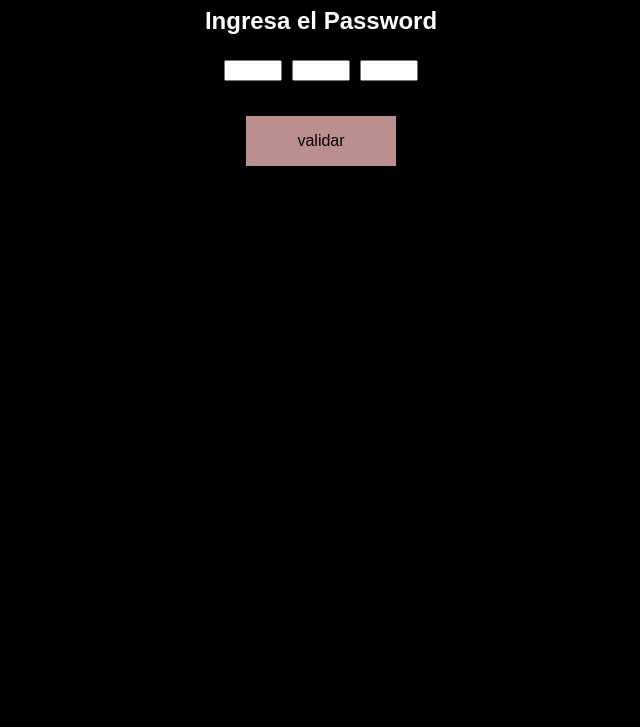
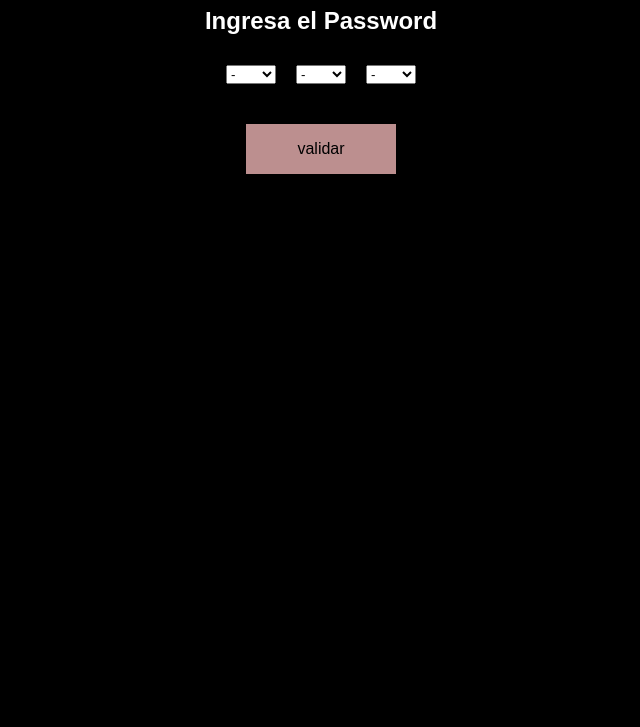
Before and after one commit to DICAVI86/JS_Desafio02_Ejercicios_javaScript, a plain HTML site: page ejercicio03.html in a window 1280 px wide. Shown: the part 73-800 px from the top of the page, without its empty margins (319-959 px from the left). Drawn offline with Linux system fonts and the light colour scheme.

Commit message:
Se desarrollo el JS del ejercicio N3

```diff
--- a/assets/css/style_ej03.css
+++ b/assets/css/style_ej03.css
@@ -14,9 +14,11 @@ h2 {
     justify-content: center;
 }
 
-.numeros input {
+#codigo1,
+#codigo2,
+#codigo3 {
     width: 50px;
-    margin: 5px;
+    margin: 10px;
 }
 
 .boton {
@@ -33,3 +35,14 @@ h2 {
     font-family: Arial, Helvetica, sans-serif;
     font-size: 16px;
 }
+
+.boton button:hover {
+    background-color: rgb(127, 95, 95);
+}
+
+#mensaje {
+    padding: 20px;
+    font-family: Arial, Helvetica, sans-serif;
+    text-align: center;
+    color: white;
+}
--- a/assets/js/script_ej03.js
+++ b/assets/js/script_ej03.js
@@ -0,0 +1,16 @@
+function validarPassword() {
+
+    const codigo1 = document.getElementById("codigo1").value;
+    const codigo2 = document.getElementById("codigo2").value;
+    const codigo3 = document.getElementById("codigo3").value;
+
+    const passwordOk = codigo1 + codigo2 + codigo3;
+
+    if (passwordOk === "911") {
+        document.getElementById("mensaje").innerHTML = "Muy bien, Password 1 CORRECTO";
+    } else if (passwordOk === "714") {
+        document.getElementById("mensaje").innerHTML = "Bien! Password 2 CORRECTO";
+    } else {
+        document.getElementById("mensaje").innerHTML = "Password INCORRECTO";
+    }
+}
--- a/ejercicio03.html
+++ b/ejercicio03.html
@@ -15,57 +15,71 @@
 
     <div class="password">
         <div class="numeros">
-            <input type="text" list="number">
-            <datalist id="number">
-                <option value="0"></option>
-                <option value="1"></option>
-                <option value="2"></option>
-                <option value="3"></option>
-                <option value="4"></option>
-                <option value="5"></option>
-                <option value="6"></option>
-                <option value="7"></option>
-                <option value="8"></option>
-                <option value="9"></option>
-            </datalist>
+            <section class="codigo">
+                <select id="codigo1">
+                    <option value="default">-</option>
+                    <option value="0">0</option>
+                    <option value="1">1</option>
+                    <option value="2">2</option>
+                    <option value="3">3</option>
+                    <option value="4">4</option>
+                    <option value="5">5</option>
+                    <option value="6">6</option>
+                    <option value="7">7</option>
+                    <option value="8">8</option>
+                    <option value="9">9</option>
+                </select>
+            </section>
         </div>
+
         <div class="numeros">
-            <input type="text" list="number">
-            <datalist id="number">
-                <option value="0"></option>
-                <option value="1"></option>
-                <option value="2"></option>
-                <option value="3"></option>
-                <option value="4"></option>
-                <option value="5"></option>
-                <option value="6"></option>
-                <option value="7"></option>
-                <option value="8"></option>
-                <option value="9"></option>
-            </datalist>
+            <section class="codigo">
+                <select id="codigo2">
+                    <option value="default">-</option>
+                    <option value="0">0</option>
+                    <option value="1">1</option>
+                    <option value="2">2</option>
+                    <option value="3">3</option>
+                    <option value="4">4</option>
+                    <option value="5">5</option>
+                    <option value="6">6</option>
+                    <option value="7">7</option>
+                    <option value="8">8</option>
+                    <option value="9">9</option>
+                </select>
+            </section>
         </div>
+
         <div class="numeros">
-            <input type="text" list="number">
-            <datalist id="number">
-                <option value="0"></option>
-                <option value="1"></option>
-                <option value="2"></option>
-                <option value="3"></option>
-                <option value="4"></option>
-                <option value="5"></option>
-                <option value="6"></option>
-                <option value="7"></option>
-                <option value="8"></option>
-                <option value="9"></option>
-            </datalist>
+            <section class="codigo">
+                <select id="codigo3">
+                    <option value="default">-</option>
+                    <option value="0">0</option>
+                    <option value="1">1</option>
+                    <option value="2">2</option>
+                    <option value="3">3</option>
+                    <option value="4">4</option>
+                    <option value="5">5</option>
+                    <option value="6">6</option>
+                    <option value="7">7</option>
+                    <option value="8">8</option>
+                    <option value="9">9</option>
+                </select>
+            </section>
         </div>
+
+
     </div>
 
     <div class="boton">
-        <button>
+        <button type="button"  onclick="validarPassword()">
             validar
         </button>
     </div>
 
+    <p id="mensaje"></p>
+
+    <script src="./assets/js/script_ej03.js"></script>
+
 </body>
 </html>
```
